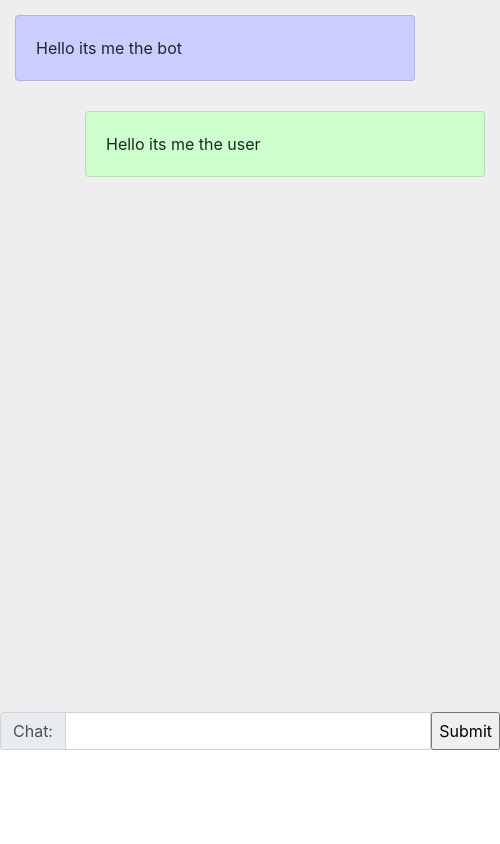
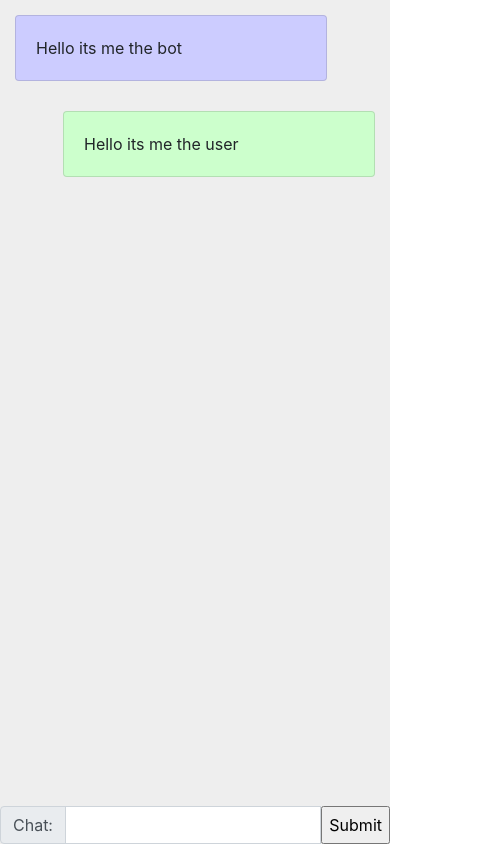
Before and after one commit to Ovakefali13/buerro, a website: page frontend/www/index.html in a window 390 px wide. Shown: the whole page, 500 px wide, since content can reach past the window. Drawn offline with nearby package versions, Linux system fonts and the light colour scheme.

Commit message:
Frontend begins to be responsive

```diff
--- a/frontend/www/index.html
+++ b/frontend/www/index.html
@@ -15,8 +15,9 @@
   </head>
   <body>
     <div class="chatcontainer">
+      <div id="chatbubbles" class="bubblecontainer">
 
-
+      </div>
       <div class="input-group stay-bottom">
           <div class="input-group-prepend">
               <span class="input-group-text">Chat:</span>
--- a/frontend/www/main.js
+++ b/frontend/www/main.js
@@ -111,8 +111,8 @@ $(document).ready(function() {
         sendCurrentLocation();
     }, 1000 * 60 * minutes)
 
-    $(".chatcontainer").append(generateChatBubble(true, "Hello its me the bot"));
-    $(".chatcontainer").append(generateChatBubble(false, "Hello its me the user"));
+    $(".bubblecontainer").append(generateChatBubble(true, "Hello its me the bot"));
+    $(".bubblecontainer").append(generateChatBubble(false, "Hello its me the user"));
 
     $("#prompt_input").keypress(function(e) {
         if(e.which == 13) {
@@ -128,11 +128,11 @@ $(document).ready(function() {
 })
 
 function putUserMessage(message) {
-    $(".chatcontainer").append(generateChatBubble(false, message));
+    $(".bubblecontainer").append(generateChatBubble(false, message));
 }
 
 function putBotMessage(message) {
-    $(".chatcontainer").append(generateChatBubble(true, message));
+    $(".bubblecontainer").append(generateChatBubble(true, message));
 }
 
 
--- a/frontend/www/style.css
+++ b/frontend/www/style.css
@@ -13,15 +13,30 @@
     float:right;
 }
 
+.chatcontainer {
+    position:relative;
+    width: 100%;
+    max-width:500px;
+    height:100%;
+    background-color:#EEE;
+}
+
+html {
+    height:100%;
+}
+
+body {
+    width:100%;
+    height:100%;
+}
+
 .stay-bottom {
     position: absolute;
-    bottom: 0;
-    width: 100%;
+    left: 0px;
+    bottom:0px;
 }
 
-.chatcontainer {
-    position:relative;
-    width:500px;
-    height:750px;
-    background-color:#EEE;
+.bubblecontainer {
+    height:90%;
+    overflow: scroll;
 }
```
Lines whose indentation alone changed are shown as unchanged.
